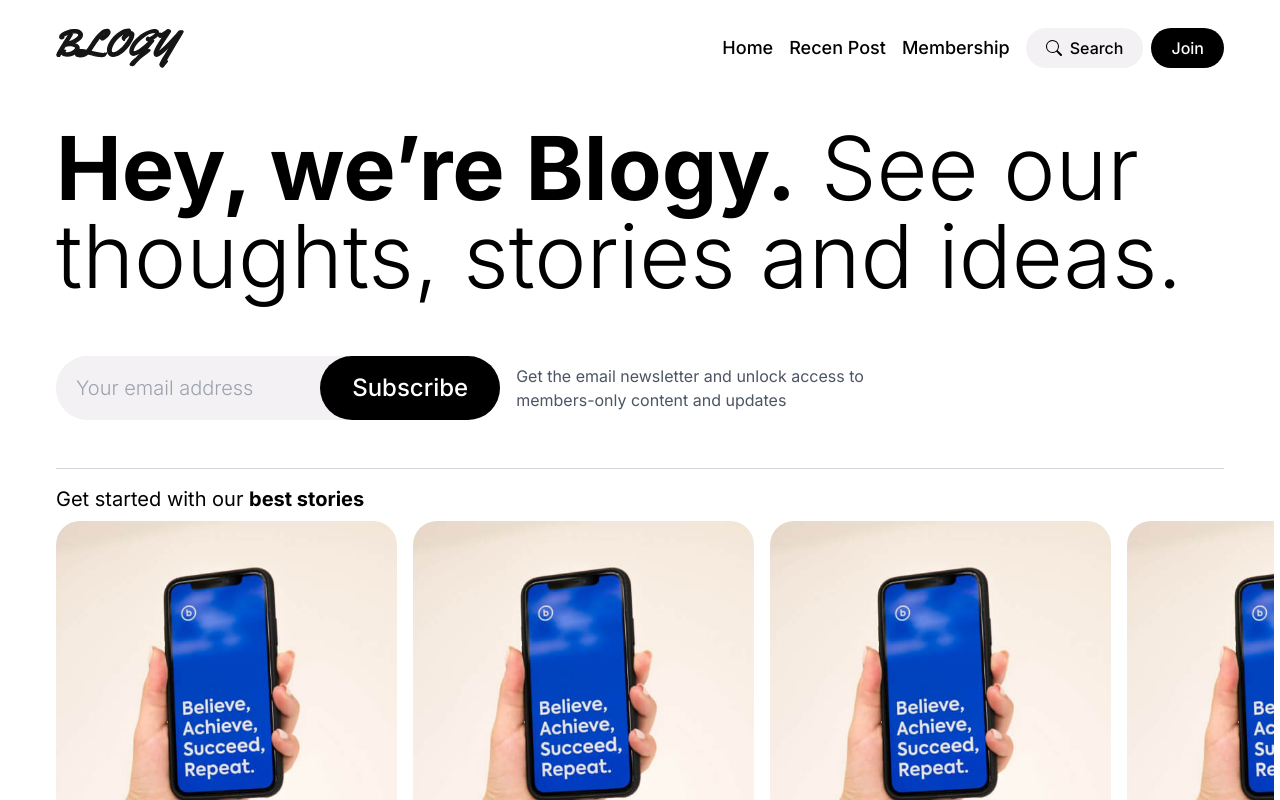
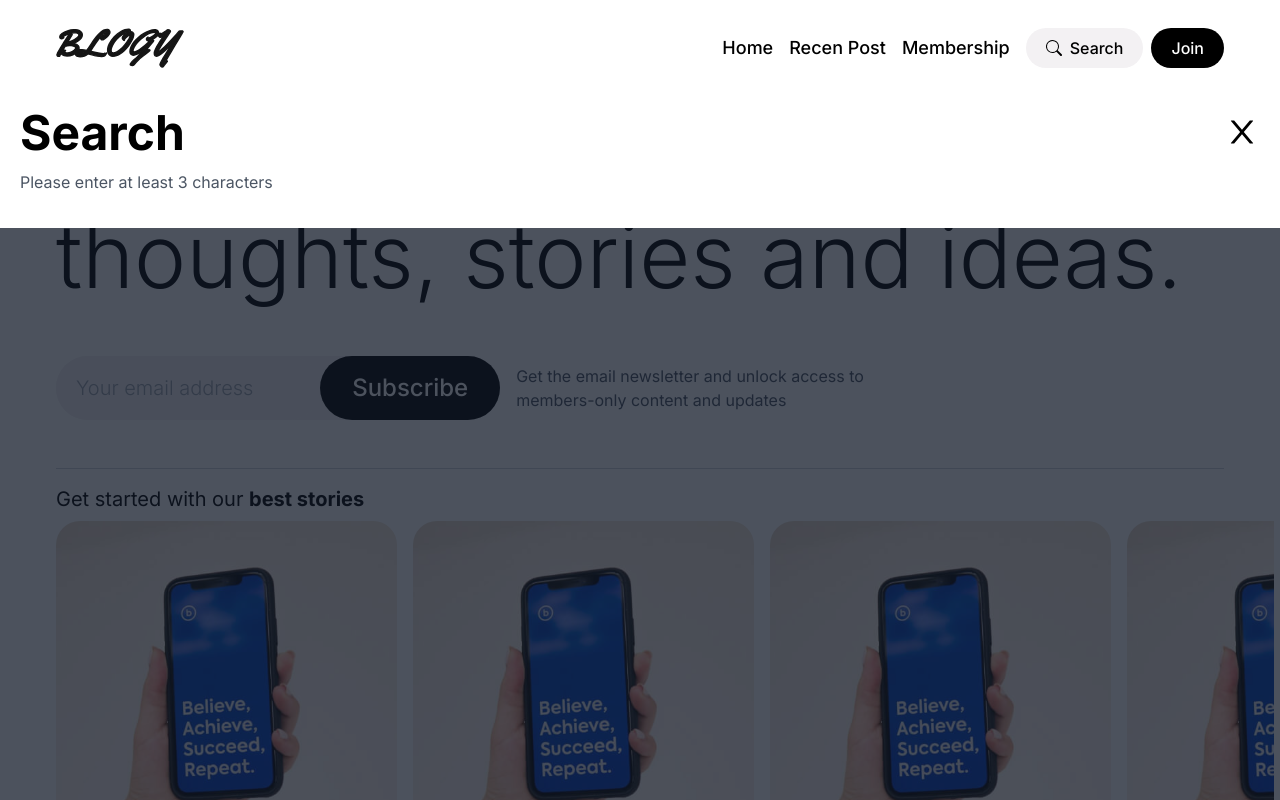
Before and after one commit to hxncodes/NEXTJS-BLOGY, a Next.js app: page / in a window 1280 px wide. Shown: the top 800 px of the page. Built offline with nearby package versions, Linux system fonts and the light colour scheme.

Commit message:
Working on SearchBox

```diff
--- a/app/globals.css
+++ b/app/globals.css
@@ -4,7 +4,7 @@
 
 @layer base {
   body {
-    @apply w-full mx-auto px-4 sm:px-14
+    @apply w-full
   }
 
   a {
@@ -18,6 +18,10 @@
 }
 
 @layer utilities {
+
+  .main-container {
+      @apply w-full mx-auto px-4 sm:px-14
+    }
 
   .btn {@apply py-2 px-5 rounded-3xl font-medium}
 
@@ -48,4 +52,6 @@
   .avatar {
     @apply w-16 h-16 lg:w-24 lg:h-24 border-[5px] border-white rounded-full delay-200 hover:translate-y-[-2px]
   }
+
+
 }
--- a/app/page.tsx
+++ b/app/page.tsx
@@ -5,15 +5,19 @@ import Stories from "@/components/Stories";
 import Footer from "@/components/Footer";
 import LatestBlogs from "@/components/LatestBlogs";
 import RecomendedSection from "@/components/RecomendedSection";
+import SearchBox from "@/components/SearchBox";
 
 export default function Home() {
   return (
     <main>
-      <Hero />
-      <Stories />
-      <LatestBlogs />
-      <RecomendedSection />
-      <Footer />
+      <SearchBox />
+      <div className="main-container">
+        <Hero />
+        <Stories />
+        <LatestBlogs />
+        <RecomendedSection />
+        <Footer />
+      </div>
     </main>
   );
 }
--- a/components/Navbar.tsx
+++ b/components/Navbar.tsx
@@ -7,7 +7,7 @@ import Link from "next/link";
 
 const Navbar = () => {
   return (
-    <div className="flex justify-between pt-7">
+    <div className="flex justify-between pt-7 main-container">
       <Logo />
       <div className="hidden lg:flex items-center gap-4">
         <div className="text-lg font-medium">
--- /dev/null
+++ b/components/SearchBox.tsx
@@ -0,0 +1,26 @@
+import { AiOutlineClose } from "react-icons/ai";
+
+const SearchBox = () => {
+  return (
+    <div className="flex w-full h-full items-center flex-col bg-gray-900 bg-opacity-75 absolute z-10 overflow-y-hidden">
+      <div className="flex flex-col w-full justify-center h-40 px-5 bg-white">
+        <div className="flex ">
+          <input
+            className="outline-none w-[98%] text-5xl font-bold placeholder-black"
+            type="text"
+            required
+            placeholder="Search"
+          />
+          <button className="text-4xl">
+            <AiOutlineClose />
+          </button>
+        </div>
+        <p className="text-base text-gray-600 mt-2">
+          Please enter at least 3 characters
+        </p>
+      </div>
+    </div>
+  );
+};
+
+export default SearchBox;
```
